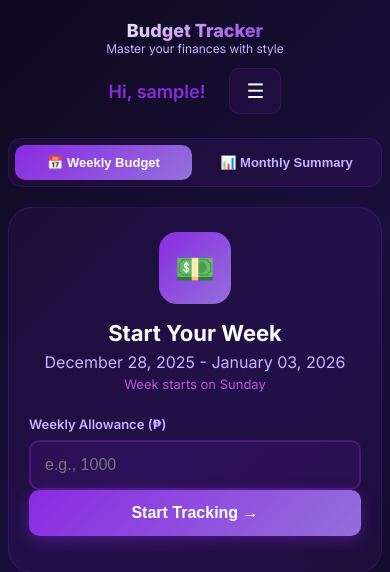
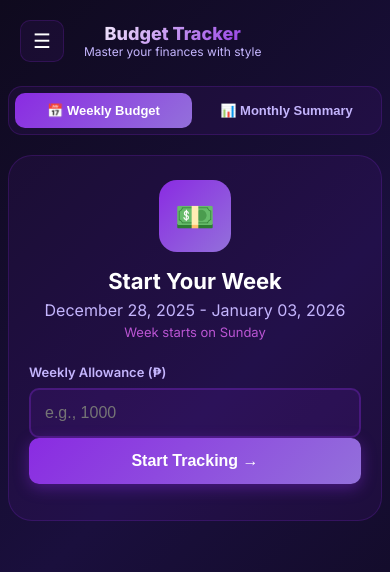
Before and after one commit to CedZzzzzzzzz/budget-tracker, a Flask app: page /dashboard in a window 390 px wide. Shown: the top 572 px of the page. Run offline with Flask 3, Linux system fonts and the light colour scheme; the visitor is signed in with stand-in values (Sample User, id 1); data that the repository does not hold is empty; some libraries are stand-ins or nearby versions.

Commit message:
fix: mobile menu layout

```diff
--- a/static/css/styles.css
+++ b/static/css/styles.css
@@ -1098,7 +1098,6 @@
 
 /* ============== MOBILE RESPONSIVE FIXES ============== */
 
-/* Add these styles to your existing styles.css */
 
 /* Mobile Menu Button - Hidden by default */
 .mobile-menu-btn {
@@ -1199,7 +1198,6 @@
 /* ============== MOBILE MEDIA QUERIES ============== */
 
 @media (max-width: 768px) {
-    /* Hide desktop elements */
     .desktop-only {
         display: none !important;
     }
@@ -1213,12 +1211,24 @@
     /* Show mobile menu button */
     .mobile-menu-btn {
         display: block;
+        order: -1;
+        padding: 8px 12px;
+        margin-right: 5px;
     }
 
     /* Header adjustments */
     .header {
         padding: 12px;
         margin-bottom: 12px;
+        flex-direction: row !important;
+        align-items: center;
+    }
+
+    .header-left {
+        flex-direction: row !important;
+        justify-content: flex-start;
+        width: 100%;
+        gap: 15px
     }
 
     .header-left h1 {
@@ -1231,6 +1241,10 @@
 
     .header-actions {
         gap: 12px;
+    }
+
+    .user-greeting.desktop-only {
+        display: none !important;
     }
 
     /* Container padding */
--- a/templates/dashboard.html
+++ b/templates/dashboard.html
@@ -12,17 +12,17 @@
         <!-- Header -->
         <div class="header">
             <div class="header-left">
+                <button id="mobileMenuBtn" class="mobile-menu-btn">☰</button>
                 <div>
                     <h1>Budget Tracker</h1>
                     <p class="header-subtitle">Master your finances with style</p>
                 </div>
             </div>
             <div class="header-actions">
-                <span id="userGreeting" class="user-greeting"></span>
+                <span id="userGreeting" class="user-greeting desktop-only"></span>
                 <button id="themeToggle" class="btn-theme">☀️</button>
                 <button id="exportBtn" class="btn-export hidden" onclick="exportWeeklyPDF()">Export PDF</button>
                 <button id="logoutBtn" class="btn-logout">Logout</button>
-                <button id="mobileMenuBtn" class="mobile-menu-btn">☰</button>
             </div>
         </div>
 
```
